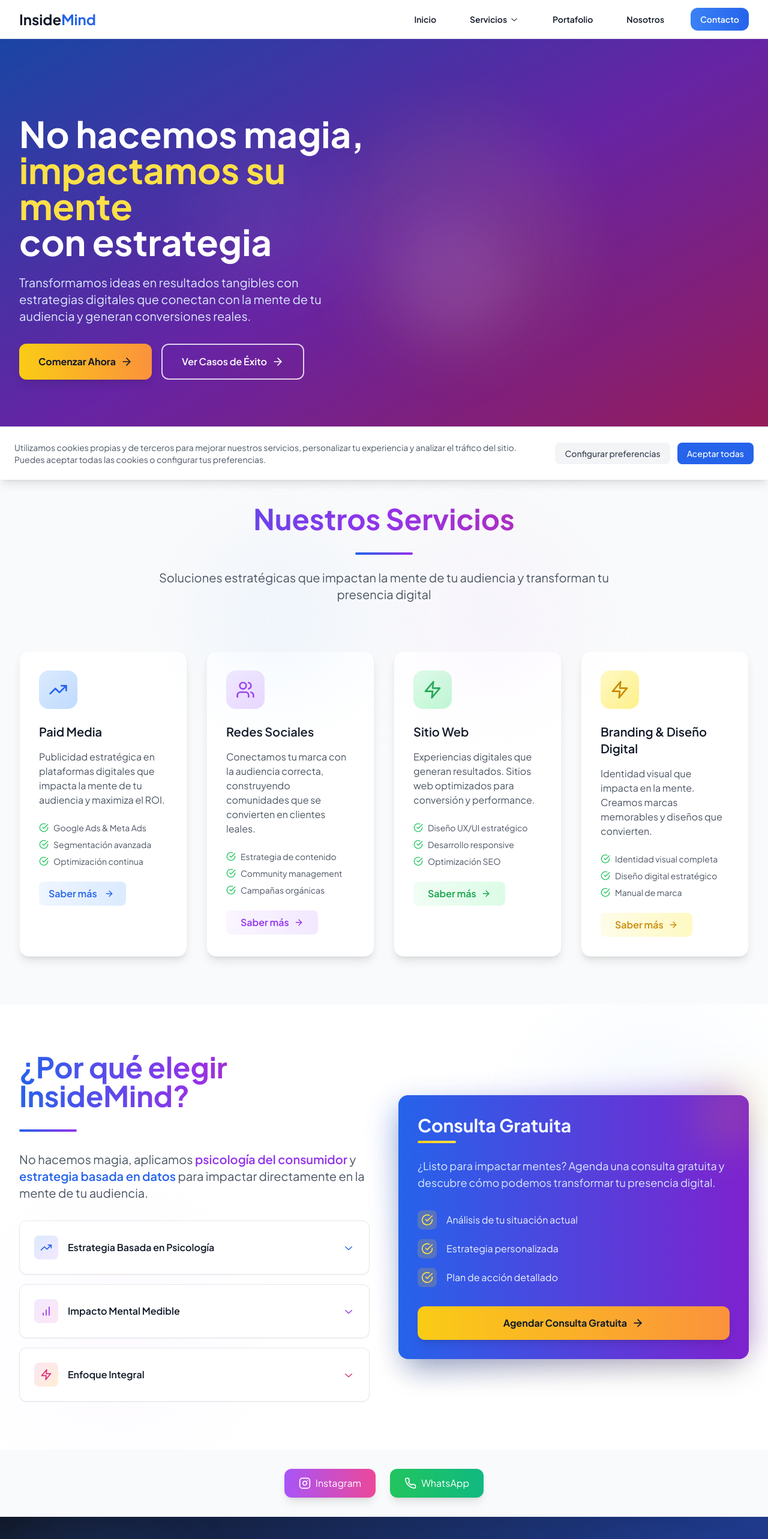
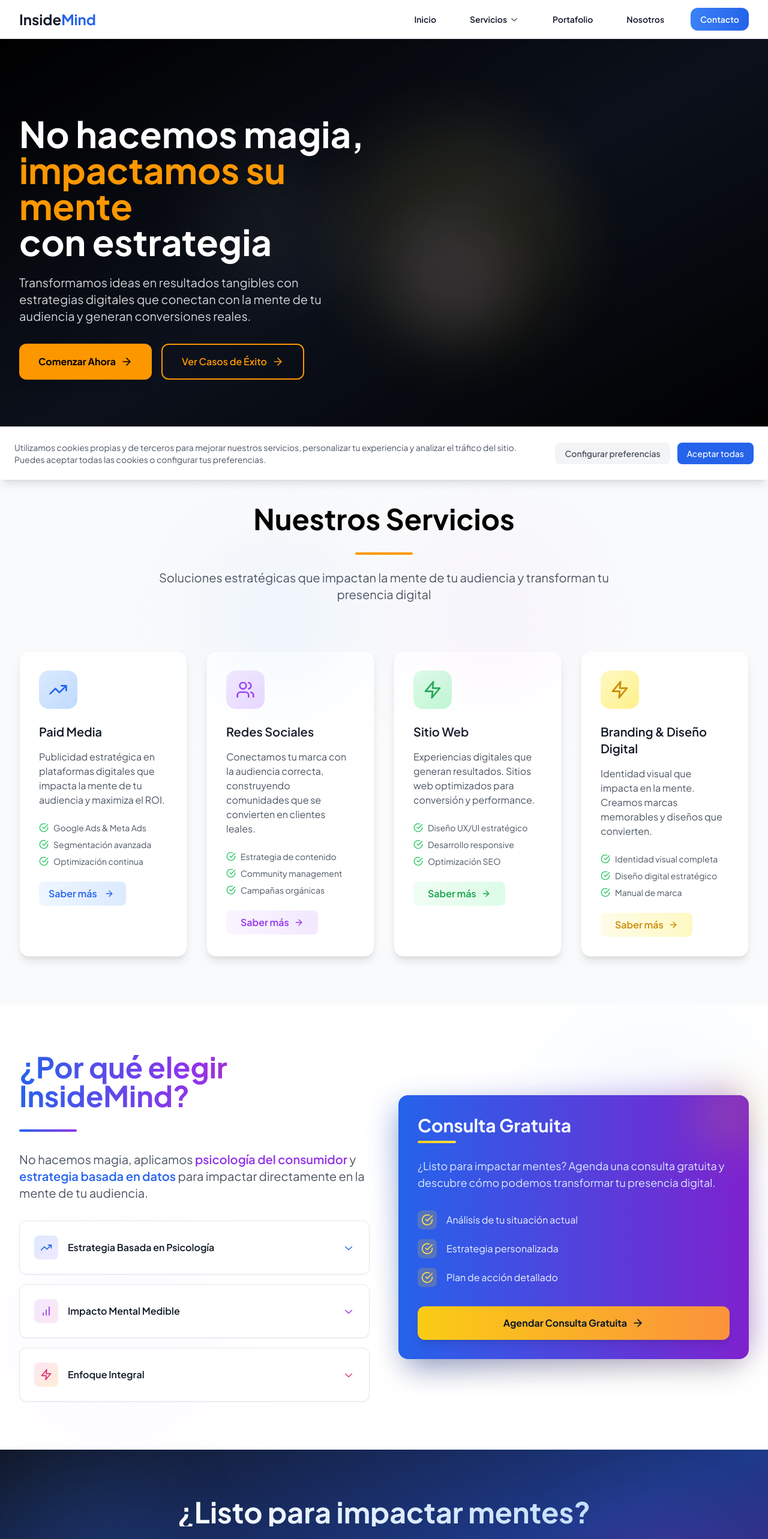
Before and after one commit to TobiasVenturelli/InsideMind, a Next.js app: page / in a window 1280 px wide. Shown: the top 2566 px of the page at 60% size. Built offline with nearby package versions, Linux system fonts and the light colour scheme.

Commit message:
feat: start implementing new color palette (orange #fc9700, black, white) - hero section updated

```diff
--- a/src/app/page.tsx
+++ b/src/app/page.tsx
@@ -1,5 +1,5 @@
 import Link from "next/link"
-import { ArrowRight, CheckCircle, TrendingUp, Users, Zap, BarChart, Instagram, Phone } from "lucide-react"
+import { ArrowRight, CheckCircle, TrendingUp, Users, Zap, BarChart } from "lucide-react"
 import * as Accordion from "@radix-ui/react-accordion"
 import * as Tooltip from "@radix-ui/react-tooltip"
 import { ChevronDownIcon } from "@radix-ui/react-icons"
@@ -8,7 +8,7 @@ export default function Home() {
   return (
     <div className="min-h-screen">
       {/* Hero Section */}
-      <section className="relative bg-gradient-to-br from-blue-600 via-purple-600 to-pink-600 text-white py-20 lg:py-32 overflow-hidden">
+      <section className="relative bg-gradient-to-br from-black via-gray-900 to-black text-white py-20 lg:py-32 overflow-hidden">
         <div className="absolute inset-0 bg-black/30"></div>
         {/* Animated Background Elements */}
         <div className="absolute inset-0">
@@ -21,24 +21,24 @@ export default function Home() {
             <div>
               <h1 className="text-4xl md:text-5xl lg:text-6xl font-bold leading-tight">
                 No hacemos magia,
-                <span className="text-yellow-300 block">impactamos su mente</span>
+                <span className="text-orange-500 block" style={{color: '#fc9700'}}>impactamos su mente</span>
                 <span className="text-white block">con estrategia</span>
               </h1>
-              <p className="mt-6 text-xl text-blue-100 max-w-lg">
+              <p className="mt-6 text-xl text-gray-300 max-w-lg">
                 Transformamos ideas en resultados tangibles con estrategias digitales
                 que conectan con la mente de tu audiencia y generan conversiones reales.
               </p>
               <div className="mt-8 flex flex-col sm:flex-row gap-4">
                 <Link
                   href="/contacto"
-                  className="group inline-flex items-center px-8 py-4 bg-gradient-to-r from-yellow-400 to-orange-400 hover:from-yellow-300 hover:to-orange-300 text-gray-900 font-bold rounded-xl shadow-lg hover:shadow-xl transition-all duration-300 transform hover:scale-105"
+                  className="group inline-flex items-center px-8 py-4 bg-brand-orange text-brand-black font-bold rounded-xl shadow-lg hover:shadow-xl transition-all duration-300 transform hover:scale-105"
                 >
                   Comenzar Ahora
                   <ArrowRight className="ml-2 h-5 w-5 group-hover:translate-x-1 transition-transform duration-300" />
                 </Link>
                 <Link
                   href="/portafolio"
-                  className="group inline-flex items-center px-8 py-4 border-2 border-white/80 hover:bg-white/10 backdrop-blur-sm font-semibold rounded-xl transition-all duration-300 hover:border-white hover:shadow-lg"
+                  className="group inline-flex items-center px-8 py-4 border-2 border-brand-orange text-brand-orange hover:bg-brand-orange hover:text-brand-black font-semibold rounded-xl transition-all duration-300 hover:shadow-lg"
                 >
                   Ver Casos de Éxito
                   <ArrowRight className="ml-2 h-5 w-5 group-hover:translate-x-1 transition-transform duration-300" />
@@ -49,20 +49,20 @@ export default function Home() {
               <div className="bg-white/10 backdrop-blur-lg rounded-3xl p-8 border border-white/20 shadow-2xl">
                 <div className="grid grid-cols-2 gap-8">
                   <div className="text-center group hover:scale-105 transition-transform duration-300">
-                    <div className="text-4xl font-bold text-yellow-300 mb-2 group-hover:text-yellow-200">+500</div>
-                    <div className="text-blue-100 text-sm font-medium">Clientes Satisfechos</div>
+                    <div className="text-4xl font-bold text-brand-orange mb-2">+500</div>
+                    <div className="text-gray-300 text-sm font-medium">Clientes Satisfechos</div>
                   </div>
                   <div className="text-center group hover:scale-105 transition-transform duration-300">
-                    <div className="text-4xl font-bold text-yellow-300 mb-2 group-hover:text-yellow-200">+300%</div>
-                    <div className="text-blue-100 text-sm font-medium">ROI Promedio</div>
+                    <div className="text-4xl font-bold text-brand-orange mb-2">+300%</div>
+                    <div className="text-gray-300 text-sm font-medium">ROI Promedio</div>
                   </div>
                   <div className="text-center group hover:scale-105 transition-transform duration-300">
-                    <div className="text-4xl font-bold text-yellow-300 mb-2 group-hover:text-yellow-200">5 años</div>
-                    <div className="text-blue-100 text-sm font-medium">de Experiencia</div>
+                    <div className="text-4xl font-bold text-brand-orange mb-2">5 años</div>
+                    <div className="text-gray-300 text-sm font-medium">de Experiencia</div>
                   </div>
                   <div className="text-center group hover:scale-105 transition-transform duration-300">
-                    <div className="text-4xl font-bold text-yellow-300 mb-2 group-hover:text-yellow-200">24/7</div>
-                    <div className="text-blue-100 text-sm font-medium">Soporte</div>
+                    <div className="text-4xl font-bold text-brand-orange mb-2">24/7</div>
+                    <div className="text-gray-300 text-sm font-medium">Soporte</div>
                   </div>
                 </div>
               </div>
@@ -80,10 +80,10 @@ export default function Home() {
               <div className="absolute top-1/2 right-1/4 w-64 h-64 bg-purple-100/30 rounded-full blur-3xl"></div>
             </div>
             <div className="relative">
-              <h2 className="text-4xl md:text-5xl font-bold bg-gradient-to-r from-blue-600 via-purple-600 to-pink-600 bg-clip-text text-transparent pb-4">
+              <h2 className="text-4xl md:text-5xl font-bold text-brand-black pb-4">
                 Nuestros Servicios
               </h2>
-              <div className="w-24 h-1 bg-gradient-to-r from-blue-600 to-purple-600 mx-auto mt-4 rounded-full"></div>
+              <div className="w-24 h-1 bg-brand-orange mx-auto mt-4 rounded-full"></div>
               <p className="mt-6 text-xl text-gray-600 max-w-3xl mx-auto">
                 Soluciones estratégicas que impactan la mente de tu audiencia y transforman tu presencia digital
               </p>
@@ -350,28 +350,6 @@ export default function Home() {
         </div>
       </section>
 
-      {/* Redes Sociales */}
-      <div className="flex justify-center gap-6 py-8 bg-gray-50">
-        <a
-          href="https://www.instagram.com/__insidemind.agency/?hl=es"
-          target="_blank"
-          rel="noopener noreferrer"
-          className="flex items-center gap-2 px-6 py-3 bg-gradient-to-r from-purple-500 to-pink-500 text-white rounded-xl hover:scale-105 transition-transform duration-300 shadow-lg hover:shadow-xl"
-        >
-          <Instagram className="h-5 w-5" />
-          <span>Instagram</span>
-        </a>
-        <a
-          href="https://wa.me/541137568524"
-          target="_blank"
-          rel="noopener noreferrer"
-          className="flex items-center gap-2 px-6 py-3 bg-gradient-to-r from-green-500 to-emerald-500 text-white rounded-xl hover:scale-105 transition-transform duration-300 shadow-lg hover:shadow-xl"
-        >
-          <Phone className="h-5 w-5" />
-          <span>WhatsApp</span>
-        </a>
-      </div>
-
       {/* CTA Final */}
       <section className="py-20 bg-gradient-to-br from-gray-900 via-blue-900 to-purple-900 text-white relative overflow-hidden">
         {/* Animated background elements */}
--- a/tailwind.config.js
+++ b/tailwind.config.js
@@ -11,6 +11,13 @@ module.exports = {
         sans: ['var(--font-plus-jakarta)'],
         display: ['var(--font-dm-sans)'],
       },
+      colors: {
+        'brand': {
+          'orange': '#fc9700',
+          'black': '#000000',
+          'white': '#ffffff',
+        }
+      },
     },
   },
   plugins: [],
```
Also changed, not shown: 1 other file (tests, documents, lock files or other folders).
